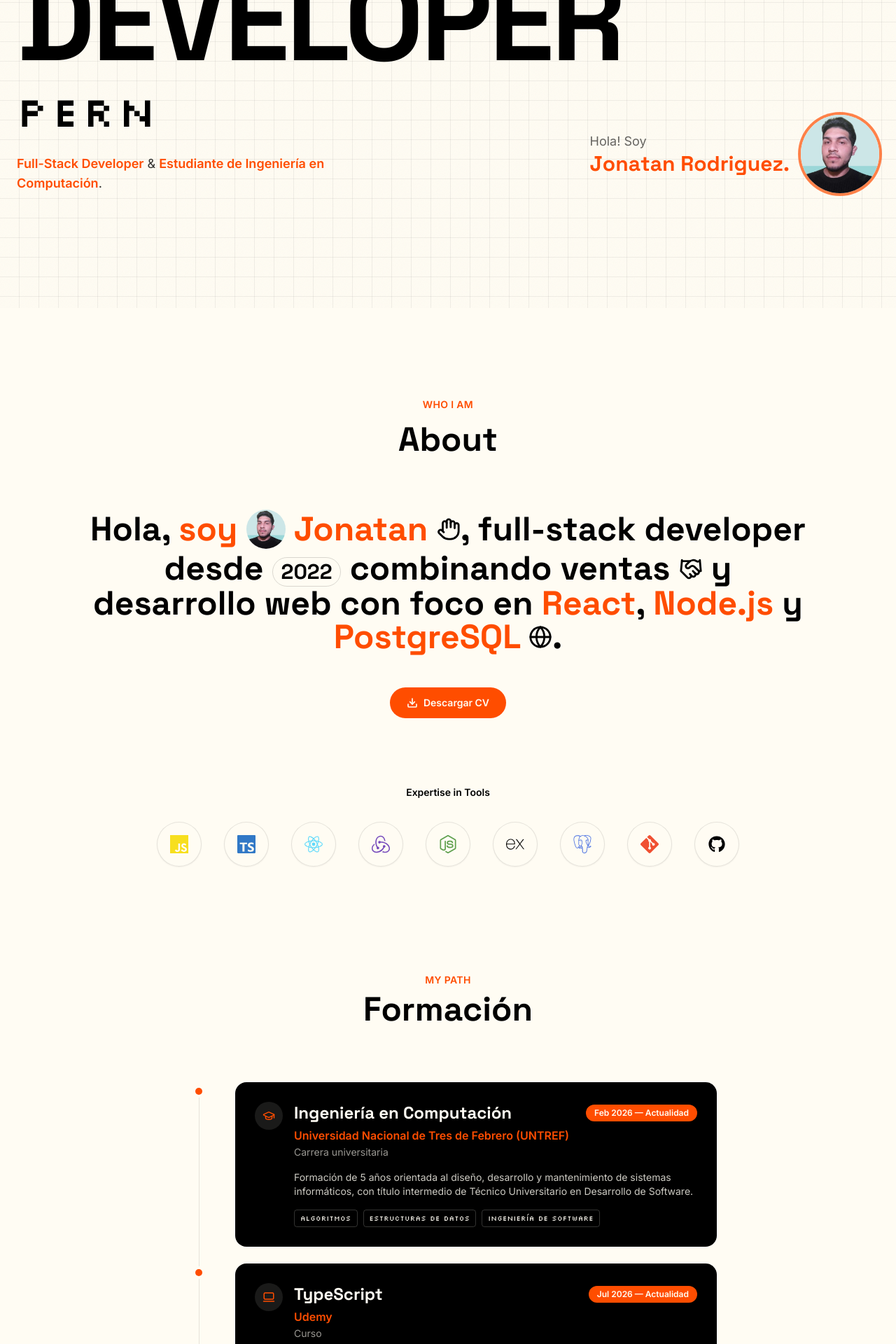
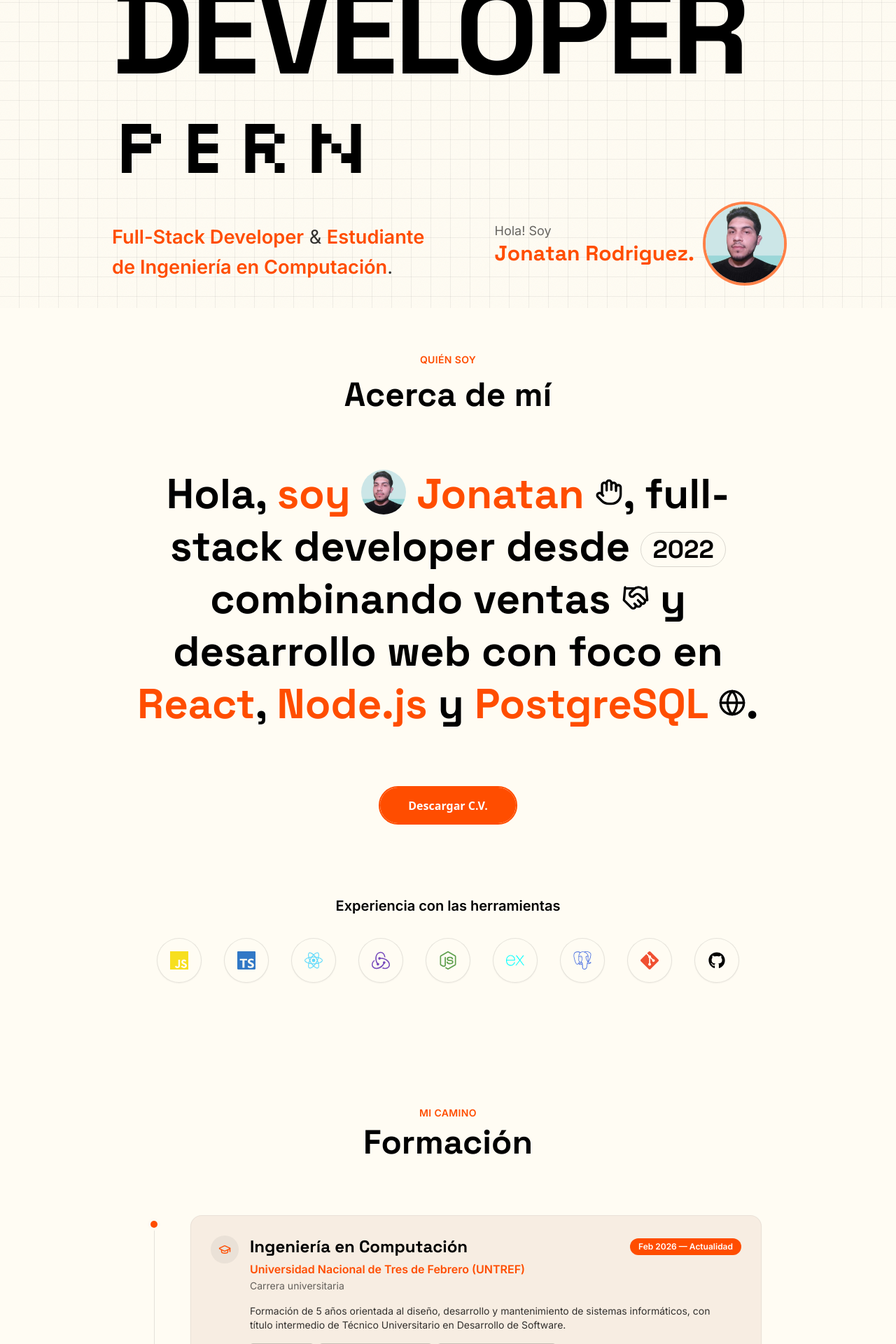
Before and after one commit to Jonatan-Rodriguez/Portfolio, a React (Vite) app: page / in a window 1280 px wide. Shown: the part 360-2280 px from the top of the page at 70% size. Built offline with nearby package versions, Linux system fonts and the light colour scheme.

Commit message:
hice responsive todas las secciones

```diff
--- a/src/components/education/EducationCard.tsx
+++ b/src/components/education/EducationCard.tsx
@@ -11,39 +11,48 @@ export function EducationCard({ item, index }: EducationCardProps) {
 
   return (
     <div className="relative pl-14 sm:pl-20">
-      <span className="absolute left-[15px] sm:left-[23px] top-2 w-2.5 h-2.5 rounded-full bg-accent ring-4 ring-paper dark:ring-ink" />
+      <span className="absolute left-[15px] sm:left-[23px] top-2 w-2.5 h-2.5 rounded-full bg-accent ring-4 ring-[#fdfaf2] dark:ring-black" />
 
       <motion.div
         initial={{ opacity: 0, y: 30 }}
         whileInView={{ opacity: 1, y: 0 }}
         viewport={{ once: true, margin: '-80px' }}
         transition={{ duration: 0.5, delay: index * 0.08, ease: 'easeOut' }}
-        className="rounded-2xl bg-ink text-paper dark:bg-paper dark:text-ink p-6 sm:p-7"
+        // 👇 1. Agregamos whileHover para manejar el movimiento físico
+        whileHover={{ scale: 1.02, y: -6 }}
+        className="
+          rounded-2xl bg-[#f7ede2] dark:bg-[#111111] text-ink dark:text-white p-6 sm:p-7
+          border border-ink/5 dark:border-white/5
+          /* 👇 2. Quitamos el hover:translate y hover:scale de Tailwind */
+          shadow-sm transition-all duration-300 ease-out
+          hover:shadow-lg hover:shadow-ink/10
+          dark:hover:bg-[#181818] dark:hover:border-white/20 dark:hover:shadow-2xl dark:hover:shadow-accent/10
+        "
       >
         <div className="flex items-start gap-4">
-          <div className="grid place-items-center w-10 h-10 rounded-full bg-paper/10 dark:bg-ink/10 shrink-0">
+          <div className="grid place-items-center w-10 h-10 rounded-full bg-ink/5 dark:bg-white/10 shrink-0">
             <Icon size={18} className="text-accent" />
           </div>
 
           <div className="flex-1 min-w-0">
             <div className="flex flex-wrap items-center justify-between gap-2">
               <h3 className="font-display font-bold text-xl sm:text-2xl">{item.title}</h3>
-              <span className="rounded-full bg-accent text-paper text-xs font-semibold px-3 py-1 shrink-0">
+              <span className="rounded-full bg-accent text-white text-xs font-semibold px-3 py-1 shrink-0">
                 {item.period}
               </span>
             </div>
 
             <p className="text-accent font-semibold mt-1">{item.place}</p>
-            <p className="text-sm text-paper/60 dark:text-ink/60 mt-0.5">{item.type}</p>
+            <p className="text-sm text-ink/60 dark:text-white/60 mt-0.5">{item.type}</p>
 
-            {item.detail && <p className="text-sm text-paper/80 dark:text-ink/80 mt-4 max-w-2xl">{item.detail}</p>}
+            {item.detail && <p className="text-sm text-ink/80 dark:text-white/80 mt-4 max-w-2xl">{item.detail}</p>}
 
             {item.tags && (
               <div className="flex flex-wrap gap-2 mt-4">
                 {item.tags.map((tag) => (
                   <span
                     key={tag}
-                    className="font-pixel text-[10px] uppercase tracking-wide rounded border border-paper/20 dark:border-ink/15 px-2 py-1 text-paper/90 dark:text-ink/90"
+                    className="font-pixel text-[10px] uppercase tracking-wide rounded border border-ink/20 dark:border-white/20 px-2 py-1 text-ink/90 dark:text-white/90"
                   >
                     {tag}
                   </span>
--- a/src/components/home/Hero.tsx
+++ /dev/null
@@ -1,51 +0,0 @@
-import { useState } from 'react'
-import { ProfileReveal } from './ProfileReveal'
-import { DissolveText } from './DissolveText'
-import { AccentSwitch } from './AccentSwitch'
-
-export function Hero() {
-  const [isAlterEgo, setIsAlterEgo] = useState(false)
-
-  return (
-    <section id="top" className="pt-32 pb-8 sm:pb-6 px-6 min-h-screen">
-      <div className="relative max-w-7xl mx-auto flex flex-col justify-center items-baseline h-full">
-        <div className="flex items-center gap-5 sm:gap-5 mb-2 ">
-          <h1 className="font-display font-semibold text-accent text-[18vw] sm:text-8xl md:text-9xl lg:text-[10.5rem] leading-none">
-            Full-Stack
-          </h1>
-          <AccentSwitch />
-        </div>
-
-        <h2 className="font-display font-bold text-ink dark:text-paper text-[18vw] sm:text-8xl md:text-9xl lg:text-[10.5rem] leading-[0.9] tracking-tight">
-          DEVELOPER
-        </h2>
-
-        <p className="font-pixel text-4xl sm:text-5xl md:text-6xl mt-4 tracking-widest">PERN</p>
-
-        <p className="mt-8 max-w-lg text-base sm:text-lg text-ink/80 dark:text-paper/80">
-          <span className="font-semibold text-accent dark:text-accent">Full-Stack Developer</span> &{' '}
-          <span className="font-semibold text-accent dark:text-accent">Estudiante de Ingeniería en Computación</span>.
-        </p>
-
-        <div className="static sm:absolute sm:bottom-0 sm:right-0 mt-10 sm:mt-0 flex items-center justify-center sm:justify-end gap-4">
-          <div className="text-left">
-            <p className="text-lg text-ink/60 dark:text-paper/60">Hola! Soy</p>
-            <p className="font-display font-bold text-2xl sm:text-3xl text-accent">
-              <DissolveText
-                text={isAlterEgo ? 'Batman.' : 'Jonatan Rodriguez.'}
-                activeKey={isAlterEgo ? 'alter' : 'base'}
-              />
-            </p>
-          </div>
-          <ProfileReveal
-            baseSrc="/img/profile.jpg"
-            altSrc="/img/alter-ego.webp"
-            baseAlt="Jonatan Rodriguez"
-            altAlt="Alter ego"
-            onHoverChange={setIsAlterEgo}
-          />
-        </div>
-      </div>
-    </section>
-  )
-}
--- a/src/components/work/ProjectCard.tsx
+++ b/src/components/work/ProjectCard.tsx
@@ -18,10 +18,10 @@ export function ProjectCard({ project, index }: ProjectCardProps) {
         initial={{ opacity: 0, y: 60 }}
         whileInView={{ opacity: 1, y: 0 }}
         viewport={{ once: true, margin: '-100px' }}
-        transition={{ duration: 0.6, delay: index * 0.12, ease: 'easeOut' }}
-        whileHover={{ y: -10 }}
+        transition={{ duration: 0.3, delay: index * 0.08, ease: 'easeOut' }}
+        whileHover={{ y: -16 }}
         style={{ backgroundColor: project.color }}
-        className="rounded-3xl p-6 sm:p-7 shadow-sm hover:shadow-2xl transition-shadow duration-300"
+        className="rounded-3xl p-6 sm:p-7 shadow-sm hover:shadow-2xl transition-shadow duration-300 dark:hover:shadow-2xl dark:hover:shadow-accent/10"
       >
         <div className="flex items-center justify-between">
           <span className="w-6 h-px bg-ink/50" />
@@ -36,7 +36,7 @@ export function ProjectCard({ project, index }: ProjectCardProps) {
           {project.tech.map((tech) => (
             <span
               key={tech}
-              className="font-pixel text-[10px] uppercase tracking-wide bg-ink/10 text-ink rounded px-2 py-1"
+              className="font-pixel text-[13px] uppercase tracking-wide bg-ink/10 text-ink rounded px-2 py-1"
             >
               {tech}
             </span>
--- a/src/data/projects.ts
+++ b/src/data/projects.ts
@@ -13,7 +13,7 @@ export const projects: Project[] = [
     title: 'CRUD Rick and Morty',
     year: '2024',
     color: '#e3e1d5',
-    tech: ['React', 'Redux', 'Node.js', 'Express', 'PostgreSQL', 'Sequelize', 'Styled Components'],
+    tech: ['React', 'Redux', 'Node.js', 'Express', 'PostgreSQL', 'Sequelize'],
     image: 'https://jonatan-rodriguez.netlify.app/assets/img/rick-and-morty.png',
     demoUrl: 'https://rick-and-morty-front-8fqy.onrender.com',
     repoUrl: 'https://github.com/Jonatan-Rodriguez/rick_and_morty',
--- a/src/data/skills.ts
+++ b/src/data/skills.ts
@@ -22,7 +22,7 @@ export const skills: Skill[] = [
   { name: 'React', icon: SiReact, color: '#61dafb' },
   { name: 'Redux', icon: SiRedux, color: '#764abc' },
   { name: 'Node.js', icon: SiNodedotjs, color: '#5fa04e' },
-  { name: 'Express', icon: SiExpress, color: '#000000' },
+  { name: 'Express', icon: SiExpress, color: '#00ffff' },
   { name: 'PostgreSQL', icon: SiPostgresql, color: '#4169e1' },
   { name: 'Git', icon: SiGit, color: '#f05032' },
 ]
--- a/src/sections/About.tsx
+++ b/src/sections/About.tsx
@@ -1,52 +1,59 @@
-import { Hand, Handshake, Globe, Download } from 'lucide-react'
+import { Hand, Handshake, Globe } from 'lucide-react'
 import { FaGithub } from 'react-icons/fa'
 import { skills } from '../data/skills'
 import { SkillBadge } from '../components/about/SkillBadge'
+import cvFile from '../assets/pdf/cv-jonatan-rodriguez.pdf';
 
 export function About() {
   return (
-    <section id="about" className="pt-32 pb-8 sm:pb-6 px-6 min-h-screen">
-      <div className="max-w-5xl mx-auto flex flex-col justify-center items-center">
-        <div className="flex flex-wrap items-end justify-center gap-6 mb-20">
+    <section id="about" className="min-h-screen w-full flex flex-col justify-center py-16">
+
+      <div className="w-[92%] sm:w-[90%] md:w-[85%] lg:w-[80%] xl:w-[75%] 2xl:w-[70%] mx-auto flex flex-col justify-center items-center">
+
+        <div className="flex flex-wrap items-end justify-center gap-6 mb-12 sm:mb-20">
           <div className="flex flex-col items-center gap-2">
-            <p className="text-accent font-semibold text-sm tracking-wide uppercase">Who I am</p>
-            <h2 className="font-display font-bold text-4xl sm:text-5xl mt-2">About</h2>
+            <p className="text-accent font-semibold text-sm tracking-wide uppercase">Quién soy</p>
+            <h2 className="font-display font-bold text-4xl sm:text-5xl mt-2">Acerca de mí</h2>
           </div>
         </div>
 
-        <p className="font-display font-bold text-3xl sm:text-4xl md:text-5xl leading-snug text-center">
+        <p className="font-display font-bold text-3xl sm:text-4xl md:text-5xl lg:text-6xl leading-snug lg:leading-tight text-center max-w-5xl mx-auto text-balance">
           Hola, <span className="text-accent">soy</span>{' '}
           <img
             src="/img/profile.jpg"
             alt="Jonatan Rodriguez"
-            className="inline-block w-11 h-11 sm:w-14 sm:h-14 rounded-full object-cover align-middle -translate-y-1"
+            className="inline-block w-11 h-11 sm:w-14 sm:h-14 lg:w-16 lg:h-16 rounded-full object-cover align-middle -translate-y-1 sm:-translate-y-2"
           />{' '}
           <span className="text-accent">Jonatan</span>{' '}
-          <Hand size={34} strokeWidth={2} className="inline align-middle text-ink dark:text-paper -translate-y-1" />
+          <Hand size={40} strokeWidth={2} className="inline align-middle text-ink dark:text-paper -translate-y-1 sm:-translate-y-2" />
           , full-stack developer desde{' '}
-          <span className="inline-flex items-center rounded-full border border-ink/15 dark:border-paper/20 px-3 py-0.5 text-2xl sm:text-3xl align-middle">
+          <span className="inline-flex items-center rounded-full border border-ink/15 dark:border-paper/20 px-3 py-0.5 sm:px-4 sm:py-1 text-2xl sm:text-3xl lg:text-4xl align-middle -translate-y-0.5">
             2022
           </span>{' '}
           combinando ventas{' '}
-          <Handshake size={34} strokeWidth={2} className="inline align-middle text-ink dark:text-paper -translate-y-1" />{' '}
+          <Handshake size={40} strokeWidth={2} className="inline align-middle text-ink dark:text-paper -translate-y-1 sm:-translate-y-2" />{' '}
           y desarrollo web con foco en <span className="text-accent">React</span>,{' '}
           <span className="text-accent">Node.js</span> y <span className="text-accent">PostgreSQL</span>{' '}
-          <Globe size={34} strokeWidth={2} className="inline align-middle text-ink dark:text-paper -translate-y-1" />.
+          <Globe size={40} strokeWidth={2} className="inline align-middle text-ink dark:text-paper -translate-y-1 sm:-translate-y-2" />.
         </p>
 
-        <div className="mt-12 text-center max-w-60 ">
+        <div className="mt-16 sm:mt-20 text-center max-w-60">
           <a
-            href="../assets/cv-jonatan-rodriguez.pdf"
-            download
-            className="flex items-center gap-2 rounded-full bg-accent text-paper px-6 py-3 text-sm font-semibold hover:opacity-90 transition-opacity"
+            href={cvFile}
+            download="CV_Jonatan_Rodriguez.pdf"
+            target="_blank"
+            rel="noopener noreferrer"
+            className="group relative inline-block overflow-hidden rounded-[50px] border-2 border-accent px-[40px] pb-[13px] pt-[14px] font-sans font-semibold text-white transition-colors duration-300 hover:text-black dark:hover:text-white"
           >
-            <Download size={16} strokeWidth={2.5} />
-            Descargar CV
+            <div className="absolute -bottom-[5px] -left-[5px] -right-[5px] z-0 h-[111%] bg-accent transition-all duration-300 ease-in-out group-hover:h-[11%]" />
+            <span className="relative z-10">
+              Descargar C.V.
+            </span>
           </a>
         </div>
 
-        <div className="mt-24">
-          <p className="text-center font-semibold text-sm mb-8">Expertise in Tools</p>
+        <div className="mt-20 sm:mt-24 w-full">
+          <p className="text-center font-semibold text-xl mb-8">Experiencia con las herramientas</p>
           <div className="flex flex-wrap justify-center gap-6 sm:gap-8">
             {skills.map((skill) => (
               <SkillBadge key={skill.name} skill={skill} />
@@ -67,6 +74,7 @@ export function About() {
             </a>
           </div>
         </div>
+
       </div>
     </section>
   )
--- a/src/sections/Contact.tsx
+++ b/src/sections/Contact.tsx
@@ -6,23 +6,28 @@ export function Contact() {
   const [open, setOpen] = useState(false)
 
   return (
-    <section id="contact" className="px-6 pt-24 pb-16 sm:pt-32 sm:pb-20 text-center">
+    <section id="contact" className="w-full flex flex-col justify-center py-20 sm:py-28">
+
+      <div className="w-[92%] sm:w-[90%] md:w-[85%] lg:w-[80%] xl:w-[75%] 2xl:w-[70%] max-w-4xl mx-auto flex flex-col items-center text-center">
+
         <FeatherFlourish />
 
-      <h2 className="font-display font-bold text-4xl sm:text-6xl md:text-7xl leading-[0.95] mt-6">
+        <h2 className="font-display font-bold text-4xl sm:text-5xl md:text-6xl lg:text-7xl leading-[1.1] sm:leading-[0.95] mt-6 sm:mt-8 text-balance">
           ¿Interesado en <span className="text-accent">trabajar juntos</span>?
         </h2>
 
         <button
           type="button"
           onClick={() => setOpen(true)}
-        className="group inline-flex items-center gap-2 rounded-full bg-ink text-paper dark:bg-paper dark:text-ink px-7 py-3.5 text-sm font-semibold mt-10 hover:bg-accent dark:hover:bg-accent dark:hover:text-paper transition-colors duration-300"
+          className="group inline-flex items-center gap-2 rounded-full bg-ink text-paper dark:bg-paper dark:text-ink px-7 py-3.5 sm:px-8 sm:py-4 text-sm sm:text-base font-semibold mt-10 sm:mt-12 hover:bg-accent dark:hover:bg-accent dark:hover:text-paper transition-all duration-300 hover:shadow-lg hover:-translate-y-1"
         >
-        <span className="w-1.5 h-1.5 rounded-full bg-accent group-hover:bg-paper dark:group-hover:bg-paper transition-colors duration-300" />
+          <span className="w-1.5 h-1.5 sm:w-2 sm:h-2 rounded-full bg-accent group-hover:bg-paper dark:group-hover:bg-paper transition-colors duration-300" />
           Contactame
         </button>
 
         <ContactModal open={open} onClose={() => setOpen(false)} />
+
+      </div>
     </section>
   )
 }
--- a/src/sections/Education.tsx
+++ b/src/sections/Education.tsx
@@ -3,18 +3,18 @@ import { EducationCard } from '../components/education/EducationCard'
 
 export function Education() {
   return (
-    <section id="formacion" className="px-6 py-24 sm:py-32">
-      <div className="max-w-3xl mx-auto">
-        <p className="text-accent font-semibold text-sm tracking-wide uppercase text-center">My path</p>
+    <section id="formacion" className="w-full flex flex-col justify-center py-20 sm:py-28">
+      <div className="w-[92%] sm:w-[90%] md:w-[85%] lg:w-[80%] xl:w-[75%] 2xl:w-[70%] max-w-4xl mx-auto">
+
+        <p className="text-accent font-semibold text-sm tracking-wide uppercase text-center">Mi camino</p>
         <h2 className="font-display font-bold text-4xl sm:text-5xl mt-2 text-center">Formación</h2>
 
-        <div className="relative mt-20">
+        <div className="relative mt-16 sm:mt-20">
           <div className="absolute left-[20px] sm:left-[28px] top-2 bottom-2 w-px bg-ink/10 dark:bg-paper/10" />
-
-          <div className="flex flex-col gap-6">
-            {education.map((item, i) => (
-              <EducationCard key={item.title} item={item} index={i} />
-            ))}
+            <div className="flex flex-col gap-6">
+              {education.map((item, i) => (
+                <EducationCard key={item.title} item={item} index={i} />
+              ))}
           </div>
         </div>
       </div>
--- a/src/sections/Experience.tsx
+++ b/src/sections/Experience.tsx
@@ -3,12 +3,12 @@ import { ExperienceCard } from '../components/experience/ExperienceCard'
 
 export function Experience() {
   return (
-    <section id="experience" className="px-6 py-24 sm:py-32">
-      <div className="max-w-3xl mx-auto">
-        <p className="text-accent font-semibold text-sm tracking-wide uppercase text-center">My journey</p>
+    <section id="experience" className="w-full flex flex-col justify-center py-20 sm:py-28">
+
+      <div className="w-[92%] sm:w-[90%] md:w-[85%] lg:w-[80%] xl:w-[75%] 2xl:w-[70%] max-w-4xl mx-auto">
+        <p className="text-accent font-semibold text-sm tracking-wide uppercase text-center">Mi viaje</p>
         <h2 className="font-display font-bold text-4xl sm:text-5xl mt-2 text-center">Experience</h2>
-
-        <div className="relative mt-20">
+        <div className="relative mt-16 sm:mt-20">
           <div className="absolute left-[20px] sm:left-[28px] top-2 bottom-2 w-px bg-ink/10 dark:bg-paper/10" />
 
           <div className="flex flex-col gap-6">
--- a/src/sections/Home.tsx
+++ b/src/sections/Home.tsx
@@ -1,5 +1,59 @@
-import { Hero } from '../components/home/Hero'
+import { useState } from 'react'
+import { ProfileReveal } from '../components/home/ProfileReveal'
+import { DissolveText } from '../components/home/DissolveText'
+import { AccentSwitch } from '../components/home/AccentSwitch'
 
 export function Home() {
-  return <Hero />
+  const [isAlterEgo, setIsAlterEgo] = useState(false)
+
+  return (
+    <section id="top" className="min-h-screen w-full flex flex-col justify-center pt-28 sm:pt-32 pb-8">
+
+      <div className="relative flex flex-col justify-center w-[92%] sm:w-[90%] md:w-[85%] lg:w-[80%] xl:w-[75%] 2xl:w-[70%] mx-auto">
+
+        <div className="flex items-center gap-3 sm:gap-5 mb-2">
+
+          <h1 className="font-display font-semibold text-accent text-[15vw] sm:text-7xl md:text-8xl lg:text-9xl xl:text-[11rem] 2xl:text-[12.5rem] leading-none">
+            Full-Stack
+          </h1>
+          <AccentSwitch />
+        </div>
+
+        <h2 className="font-display font-bold text-ink dark:text-paper text-[16vw] sm:text-7xl md:text-8xl lg:text-9xl xl:text-[11rem] 2xl:text-[12rem] leading-[0.9] tracking-tight">
+          DEVELOPER
+        </h2>
+
+        <p className="font-pixel mt-2 sm:mt-4 tracking-widest text-3xl sm:text-4xl md:text-5xl lg:text-6xl xl:text-[7rem]">
+          PERN
+        </p>
+
+        <div className="mt-6 sm:mt-8 flex flex-col md:flex-row md:items-end justify-between gap-10 md:gap-6 w-full">
+
+          <p className="w-full md:max-w-[55%] lg:max-w-[60%] xl:max-w-[48%] text-base sm:text-lg md:text-xl lg:text-[1.7rem] leading-relaxed lg:leading-[1.6] text-ink/80 dark:text-paper/80">
+            <span className="font-semibold text-accent dark:text-accent">Full-Stack Developer</span> &{' '}
+            <span className="font-semibold text-accent dark:text-accent">Estudiante de Ingeniería en Computación</span>.
+          </p>
+
+          <div className="flex items-center justify-start md:justify-end gap-3 sm:gap-4 shrink-0">
+            <div className="text-left">
+              <p className="text-base sm:text-lg text-ink/60 dark:text-paper/60">Hola! Soy</p>
+              <p className="font-display font-bold text-xl sm:text-2xl md:text-3xl text-accent">
+                <DissolveText
+                  text={isAlterEgo ? 'Batman.' : 'Jonatan Rodriguez.'}
+                  activeKey={isAlterEgo ? 'alter' : 'base'}
+                />
+              </p>
+            </div>
+            <ProfileReveal
+              baseSrc="/img/profile.jpg"
+              altSrc="/img/alter-ego.webp"
+              baseAlt="Jonatan Rodriguez"
+              altAlt="Alter ego"
+              onHoverChange={setIsAlterEgo}
+            />
+          </div>
+        </div>
+      </div>
+    </section>
+  )
 }
--- a/src/sections/Work.tsx
+++ b/src/sections/Work.tsx
@@ -3,16 +3,15 @@ import { ProjectCard } from '../components/work/ProjectCard'
 
 export function Work() {
   return (
-    <section id="proyectos" className="px-6 py-24 sm:py-32">
-      <div className="max-w-6xl mx-auto">
+    <section id="proyectos" className="w-full flex flex-col justify-center py-20 sm:py-28">
+      <div className="w-[92%] sm:w-[90%] md:w-[85%] lg:w-[80%] xl:w-[75%] 2xl:w-[70%] max-w-7xl mx-auto">
         <p className="text-accent font-semibold text-sm tracking-wide uppercase text-center">Mi portafolio</p>
         <h2 className="font-display font-bold text-4xl sm:text-5xl mt-2 text-center">Proyectos</h2>
-        <p className="text-center text-ink/70 dark:text-paper/70 max-w-xl mx-auto mt-4">
+        <p className="text-center text-ink/70 dark:text-paper/70 max-w-xl mx-auto mt-4 text-balance">
           Proyectos con los que practiqué y afiancé el stack <span className="font-semibold">PERN</span>, desde una
           landing simple hasta un CRUD completo con autenticación y base de datos.
         </p>
-
-        <div className="grid sm:grid-cols-3 gap-x-8 gap-y-16 mt-20">
+        <div className="grid grid-cols-1 md:grid-cols-2 lg:grid-cols-3 gap-8 lg:gap-10 mt-16 sm:mt-20">
           {projects.map((project, i) => (
             <ProjectCard key={project.title} project={project} index={i} />
           ))}
```
Also changed, not shown: src/components/experience/ExperienceCard.tsx (+17 -8 lines). Lines whose indentation alone changed are shown as unchanged.
